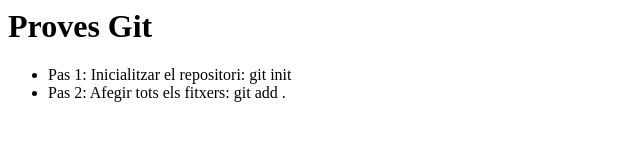
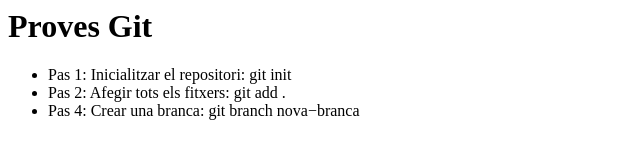
Before and after one commit to alsare/ASRgit, a plain HTML site: page index.html in a window 1280 px wide. Shown: the whole page, without its empty margins (0-640 px from the left). Drawn offline with Linux system fonts and the light colour scheme.

Commit message:
canvis a index

```diff
--- a/index.html
+++ b/index.html
@@ -2,4 +2,5 @@
 <ul>
     <li>Pas 1: Inicialitzar el repositori: git init</li>
     <li>Pas 2: Afegir tots els fitxers: git add .</li>
+    <li>Pas 4: Crear una branca: git branch nova−branca</li>
 </ul>
```
